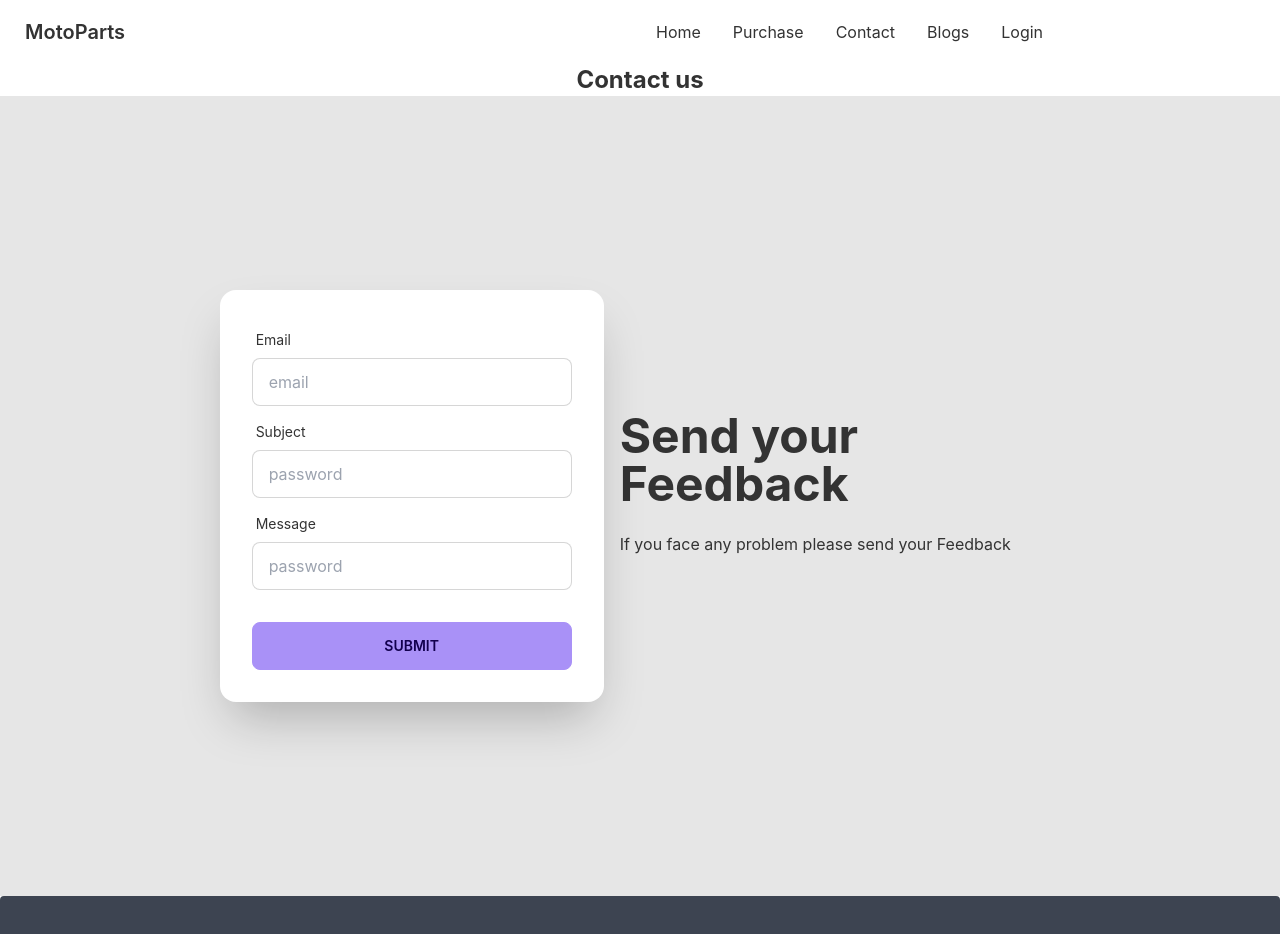
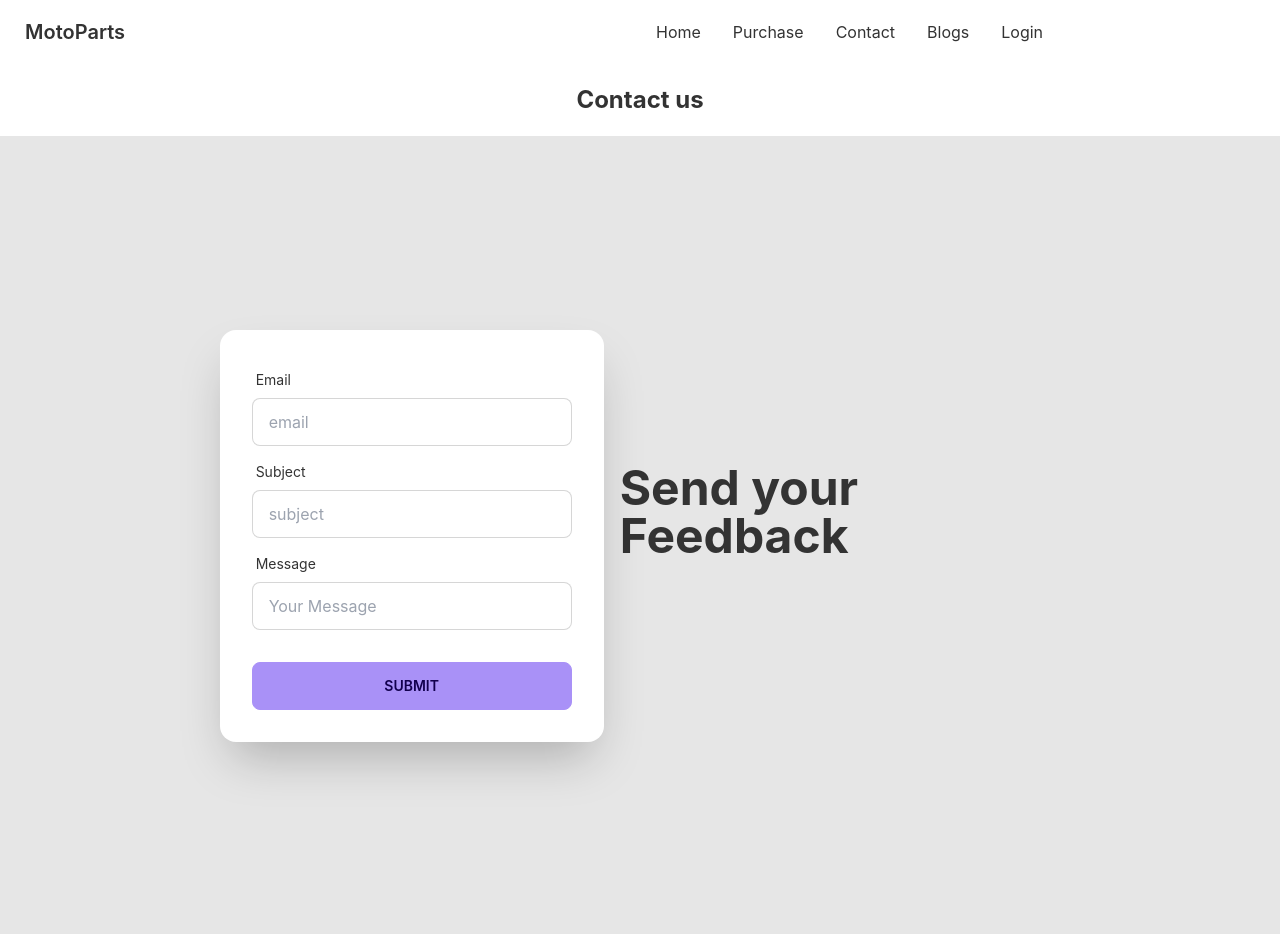
Before and after one commit to asifminhaz/motopart-website, a React (Create React App) app: page /contact in a window 1280 px wide. Shown: the top 934 px of the page. Built offline with nearby package versions, Linux system fonts and the light colour scheme; no server answers.

Commit message:
add purchase

```diff
--- a/src/App.js
+++ b/src/App.js
@@ -52,7 +52,7 @@ function App() {
    </Route>
    <Route path='/register' element={<Register></Register>}></Route>
    <Route path='/contact' element={<Contact></Contact>}></Route>
-   {/* <Route path='/myPortfolio' element={<MyPortfolio></MyPortfolio>}></Route> */}
+   <Route path='/myPortfolio' element={<MyPortfolio></MyPortfolio>}></Route>
    <Route path='*' element={<NotFound></NotFound>}></Route>
  </Routes>
  <Footer></Footer>
--- a/src/components/Contact/Contact.js
+++ b/src/components/Contact/Contact.js
@@ -3,13 +3,13 @@ import React from 'react';
 const Contact = () => {
           return (
                     <div>
-                              <h2 className='text-center font-bold text-2xl'>Contact us</h2>
+                              <h2 className='text-center font-bold text-2xl m-5'>Contact us</h2>
 
                               <div class="hero min-h-screen bg-base-200">
   <div class="hero-content flex-col lg:flex-row-reverse">
     <div class="text-center lg:text-left">
       <h1 class="text-5xl font-bold">Send your Feedback</h1>
-      <p class="py-6">If you face any problem please send your Feedback</p>
+      <p class="py-6"></p>
     </div>
     <div class="card flex-shrink-0 w-full max-w-sm shadow-2xl bg-base-100">
       <div class="card-body">
@@ -23,13 +23,13 @@ const Contact = () => {
           <label class="label">
             <span class="label-text">Subject</span>
           </label>
-          <input type="text" placeholder="password" class="input input-bordered" />
+          <input type="text" placeholder="subject" class="input input-bordered" />
         </div>
         <div class="form-control ">
           <label class="label">
             <span class="label-text">Message</span>
           </label>
-          <input type="text" placeholder="password" class="input input-bordered" />
+          <input type="text" placeholder="Your Message" class="input input-bordered" />
         </div>
         <div class="form-control mt-6">
           <button class="btn btn-primary">Submit</button>
--- a/src/components/Purchase/Purchase.js
+++ b/src/components/Purchase/Purchase.js
@@ -5,7 +5,14 @@ const Purchase = () => {
 
           return (
                     <div>
-                        <h2>this is purchase:</h2>
+                        <h2 className='text-center text-3xl font-bold m-4'>Coming Soon</h2>
+                        <div class="card w-full bg-base-100 shadow-xl image-full">
+  <figure><img src="https://images.unsplash.com/photo-1486312338219-ce68d2c6f44d?ixlib=rb-1.2.1&ixid=MnwxMjA3fDB8MHxwaG90by1wYWdlfHx8fGVufDB8fHx8&auto=format&fit=crop&w=872&q=80" alt="Shoes" /></figure>
+  <div class="card-body text-center">
+    <h2 class="card-title"></h2>
+    <p>Please Wait  </p>
+  </div>
+</div>
                     </div>
           );
 };
--- a/src/components/Shared/Footer.js
+++ b/src/components/Shared/Footer.js
@@ -7,8 +7,7 @@ const Footer = () => {
                     <div class="grid grid-flow-col gap-4">
                       <a class="link link-hover">About us</a>
                       <a class="link link-hover">Contact</a>
-                      <a class="link link-hover">Jobs</a>
-                      <a class="link link-hover">Press kit</a>
+
                     </div>
                     <div>
                       <div class="grid grid-flow-col gap-4">
```
